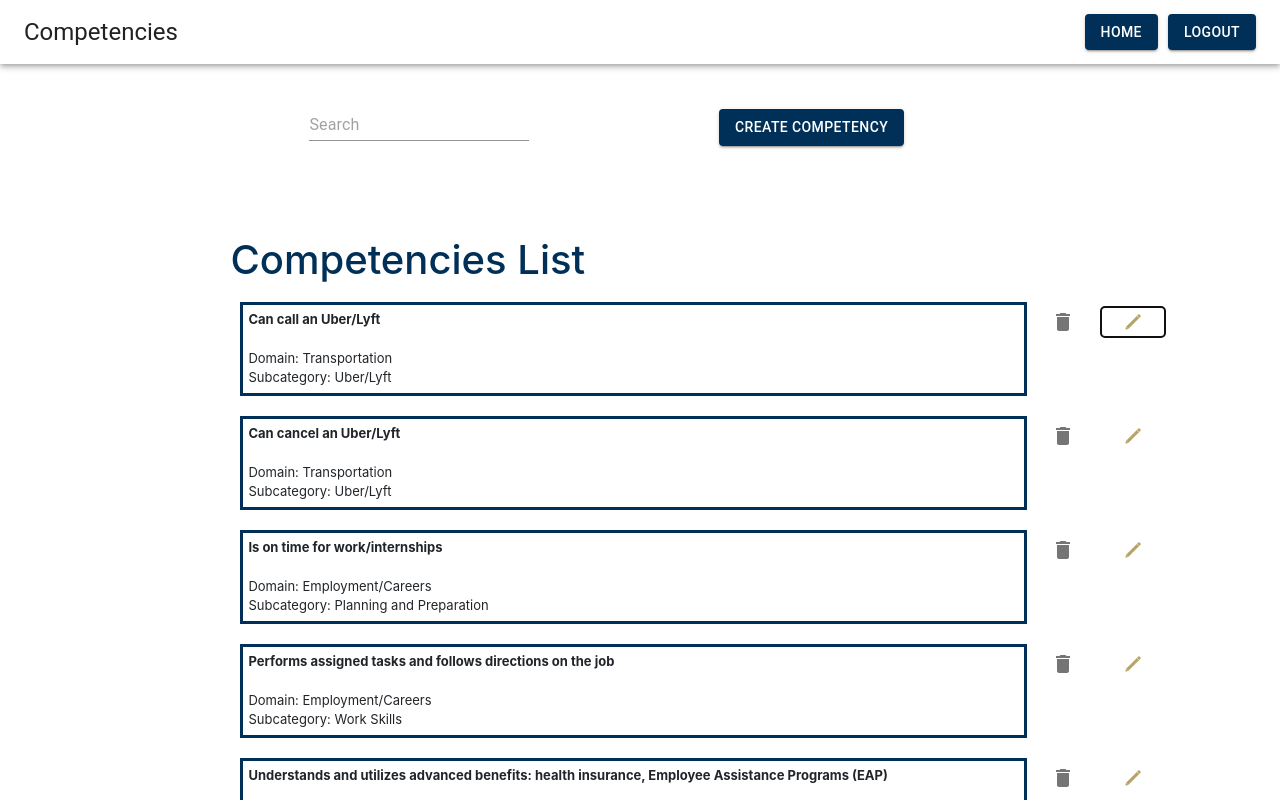
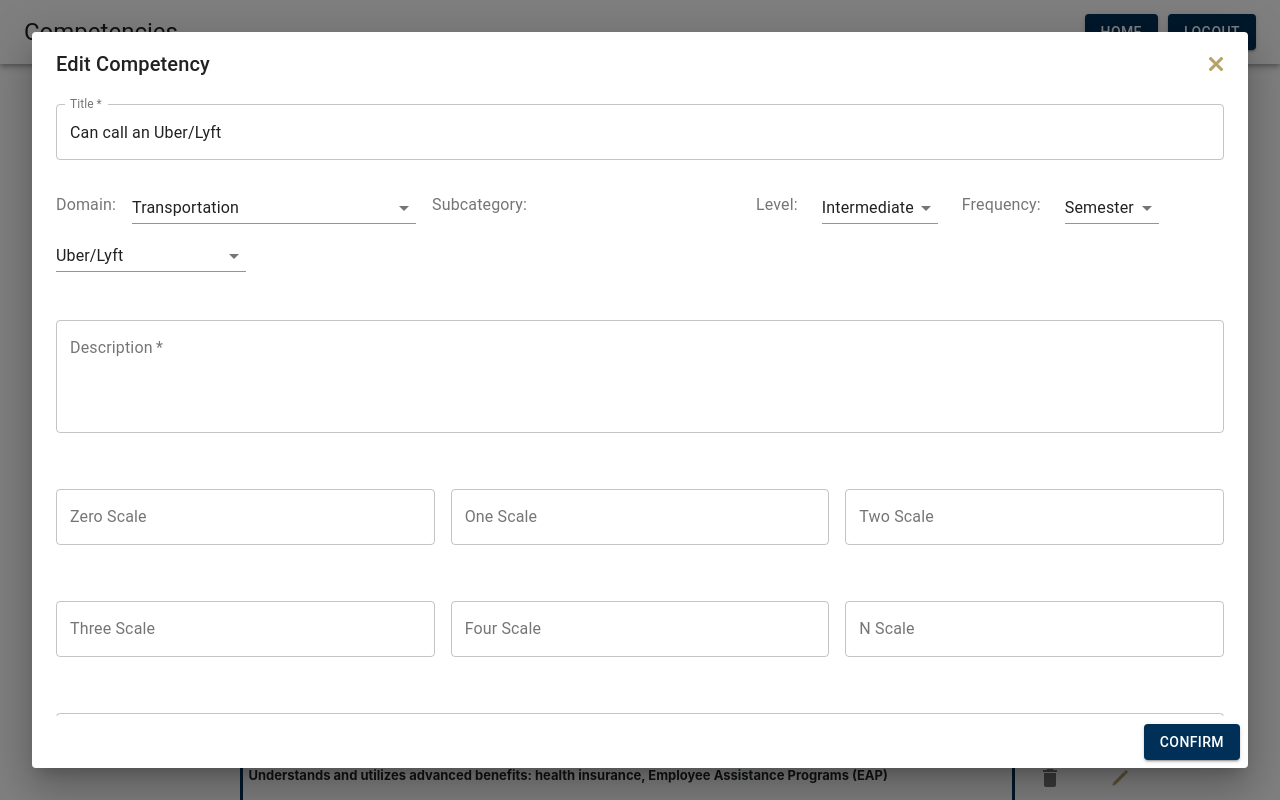
Before and after one commit to Excel-Tracker-Team-9302/excel-tracker, a React (Create React App) app in the folder excel-tracker-application/: page /competencies in a window 1280 px wide. Both pictures are taken after a click on the button 1132 px from the left and 321 px from the top of the page. Shown: the top 800 px of the page. Built offline with nearby package versions, Linux system fonts and the light colour scheme.

Commit message:
Add edit competency functionality

```diff
--- a/excel-tracker-application/src/components/Common/CreateCompetencyButton.js
+++ b/excel-tracker-application/src/components/Common/CreateCompetencyButton.js
@@ -11,6 +11,8 @@ import Select from '@material-ui/core/Select';
 import CompetencyServices from '../../services/CompetencyServices';
 import Grid from '@material-ui/core/Grid';
 import { FormLabel } from '@material-ui/core';
+import EditBtn from './../../assets/images/Edit.png';
+import ComptencyServices from '../../services/CompetencyServices';
 
 /**
  * Pop-up button used to create a program competency
@@ -26,8 +28,34 @@ class CreateCompetencyButton extends React.Component {
     let competencyLevels = CompetencyServices.getCompetencyLevels();
     let competencyFrequencies = CompetencyServices.getEvaluationFrequencies();
     let competencyDomains = CompetencyServices.getCompetencyDomains();
+
+    if (this.props.id) {
+      let competency = ComptencyServices.getCompetencyById(this.props.id)
+      let competencySubcategories = CompetencyServices.getCompetencySubCategories(competency.domain)
+      console.log("COMP", competency)
+      this.setState({
+        level: competency.difficulty,
+        description: competency.description,
+        frequency: competency.frequency,
+        title: competency.title,
+        domain: competency.domain,
+        subcategory: competency.subcategory,
+        details: competency.details,
+        zeroScale: competency.zeroScale,
+        oneScale: competency.oneScale,
+        twoScale: competency.twoScale,
+        threeScale: competency.threeScale,
+        fourScale: competency.fourScale,
+        NScale: competency.NScale,
+
+        levels: competencyLevels,
+        frequencies: competencyFrequencies,
+        domains: competencyDomains,
+        subcategories: competencySubcategories
+      })
+      console.log("STATE", this.state)
+    } else {
       let competencySubcategories = CompetencyServices.getCompetencySubCategories(this.state.domain)
-
       this.setState({
         levels: competencyLevels,
         frequencies: competencyFrequencies,
@@ -35,27 +63,28 @@ class CreateCompetencyButton extends React.Component {
         subcategories: competencySubcategories
       })
     }
+  }
+
 
   constructor(props) {
     super(props);
 
-    let competency = props.competency
+    this.state = {
+      level: '',
+      description: '',
+      frequency: '',
+      title: '',
+      domain: 'Transportation',
+      subcategory: '',
+      details: '',
 
-    this.state = {
-      level: competency.level,
-      description: competency.description,
-      frequency: competency.frequency,
-      title: competency.title,
-      domain: competency.domain,
-      subcategory: competency.subcategory,
-      details: competency.details,
+      zeroScale: '',
+      oneScale: '',
+      twoScale: '',
+      threeScale: '',
+      fourScale: '',
+      NScale: '',
 
-      zeroScale: competency.zeroScale,
-      oneScale: competency.oneScale,
-      twoScale: competency.twoScale,
-      threeScale: competency.threeScale,
-      fourScale: competency.fourScale,
-      NScale: competency.NScale,
 
       subcategories: [],
       levels: [],
@@ -281,14 +310,28 @@ class CreateCompetencyButton extends React.Component {
     return subcategories
   }
 
+  renderButton() {
+    if (this.props.id || this.props.id == 0) {
+      return (<div classname="cardStyle" style={{ height: '50%', maxWidth: '5%', margin: '1.9vh 8vw 1vh 0.1vw' }}>
+        <Button onClick={this.openWindow} size='small'>
+          <img src={EditBtn} width="22vw" height="50%" />
+        </Button>
+      </div>)
+    } else {
+      return (<Button variant='contained' onClick={this.openWindow} color='secondary'>{this.props.buttonTitle}</Button>)
+    }
+  }
+
   render() {
+    console.log(this.state)
     return (
       <div>
-        <Button variant='contained' onClick={this.openWindow} color='secondary'>{this.props.buttonTitle}</Button>
+
+        {this.renderButton()}
         <Dialog maxWidth='lg' fullWidth={true} open={this.state.open} onClose={this.closeWindow}>
           <div style={{ display: 'flex', flexDirection: 'row' }}>
             <div style={{ flex: 1 }}>
-              <DialogTitle>Create/Edit Competency</DialogTitle>
+              <DialogTitle>{this.props.title}</DialogTitle>
             </div>
 
             <Button onClick={this.closeWindow} size='small'>
@@ -296,7 +339,7 @@ class CreateCompetencyButton extends React.Component {
             </Button>
           </div>
           <DialogContent>
-            <div style={{flex: 1}}>
+            <div style={{ flex: 1 }}>
 
 
               <Grid container spacing={4}>
@@ -509,7 +552,7 @@ class CreateCompetencyButton extends React.Component {
           </DialogContent>
           <DialogActions>
             <Button variant='contained' onClick={this.handleSubmit} color="secondary">
-              Create
+              {this.props.buttonTitle}
             </Button>
           </DialogActions>
         </Dialog>
@@ -519,23 +562,6 @@ class CreateCompetencyButton extends React.Component {
 }
 
 CreateCompetencyButton.defaultProps = {
-  competency: {
-    level: '',
-    description: '',
-    frequency: '',
-    title: '',
-    domain: 'Transportation',
-    subcategory: '',
-    details: '',
-
-    zeroScale: '',
-    oneScale: '',
-    twoScale: '',
-    threeScale: '',
-    fourScale: '',
-    NScale: '',
-
-  },
 
   buttonTitle: 'Create Competency'
 }
--- a/excel-tracker-application/src/components/Competencies.js
+++ b/excel-tracker-application/src/components/Competencies.js
@@ -58,7 +58,7 @@ class Competencies extends React.Component {
         </div>
 
         <div className ="col">
-            <CreateCompetencyButton />
+            <CreateCompetencyButton buttonTitle="Create" title="Create Competency"/>
           </div>
 
         </div>
--- a/excel-tracker-application/src/components/Competencies/CompetenciesList.js
+++ b/excel-tracker-application/src/components/Competencies/CompetenciesList.js
@@ -1,14 +1,14 @@
 import React from 'react';
 import CompetencyCard from './CompetencyCard';
 import DeleteButton from '../TrackingLocations/DeleteButton';
-import EditButton from '../TrackingLocations/EditButton';
+import CreateCompetencyButton from '../Common/CreateCompetencyButton';
 
 
 const CompetenciesList = ({Competencies, prop}) => {
     return(
         <div>
             {
-            Competencies.map((Competencie, i) => {
+            Competencies.map((Competency, i) => {
                 return(
                     <div className="side-by-side-icons">
                     <CompetencyCard
@@ -18,7 +18,7 @@ const CompetenciesList = ({Competencies, prop}) => {
                         prop = {prop}
                     />
                     <DeleteButton></DeleteButton>
-                    <EditButton></EditButton>
+                    <CreateCompetencyButton buttonTitle="Confirm" title="Edit Competency" id={Competencies[i].id} />
         </div>
                 );
             })
--- a/excel-tracker-application/src/services/CompetencyServices.js
+++ b/excel-tracker-application/src/services/CompetencyServices.js
@@ -32,6 +32,10 @@ const ComptencyServices = {
     return dummyData.competencies
   },
 
+  getCompetencyById: function(id) {
+    return dummyData.competencies.find((competency) => competency.id == id)
+  },
+
   createCompetency: function(competency) {
     return true
   }
--- a/excel-tracker-application/src/services/DummyData.js
+++ b/excel-tracker-application/src/services/DummyData.js
@@ -5,72 +5,72 @@ const dummyData = {
       title: "Can call an Uber/Lyft",
       domain: "Transportation",
       subcategory: "Uber/Lyft",
-      difficulty: "I",
-      frequency: "Sem",
+      difficulty: "Intermediate",
+      frequency: "Semester",
       id: 1
     },
     {
       title: "Can cancel an Uber/Lyft",
       domain: "Transportation",
       subcategory: "Uber/Lyft",
-      difficulty: "A",
-      frequency: "Sem",
+      difficulty: "Advanced",
+      frequency: "Semester",
       id: 2
     },
     {
       title: "Is on time for work/internships",
       domain: "Employment/Careers",
       subcategory: "Planning and Preparation",
-      difficulty: "I",
-      frequency: "Mnth",
+      difficulty: "Intermediate",
+      frequency: "Month",
       id: 3
     },
     {
       title: "Performs assigned tasks and follows directions on the job",
       domain: "Employment/Careers",
       subcategory: "Work Skills",
-      difficulty: "I",
-      frequency: "Sem",
+      difficulty: "Intermediate",
+      frequency: "Semester",
       id:4
     },
     {
       title: "Understands and utilizes advanced benefits: health insurance, Employee Assistance Programs (EAP)",
       domain: "Employment/Careers",
       subcategory: "Work Skills",
-      difficulty: "E",
-      frequency: "Yr",
+      difficulty: "Expert",
+      frequency: "Year",
       id: 5
     },
     {
       title: "Addresses bullying through effective communication by discussing the situation with others, or asking for help if needed",
       domain: "Social and Leadership Development",
       subcategory: "General Social Skills",
-      difficulty: "A",
-      frequency: "Sem",
+      difficulty: "Advanced",
+      frequency: "Semester",
       id: 6
     },
     {
       title: "Presents clean, neat and appropriate attire / uniform ",
       domain: "Employment/Careers",
       subcategory: "Hygiene & Physical Presentation",
-      difficulty: "B",
-      frequency: "Sem",
+      difficulty: "Beginner",
+      frequency: "Semester",
       id: 7
     },
     {
       title: "Displays good hygiene and grooming: Including body, hair, nails, teeth",
       domain: "Employment/Careers",
       subcategory: "Hygiene & Physical Presentation",
-      difficulty: "B",
-      frequency: "Sem",
+      difficulty: "Beginner",
+      frequency: "Semester",
       id: 8
     },
     {
       title: "Utilizes and records an appropriate voicemail message",
       domain: "Employment/Careers",
       subcategory: "Job Search Skills (to get the job)",
-      difficulty: "I",
-      frequency: "Sem",
+      difficulty: "Intermediate",
+      frequency: "Semester",
       id: 9
     }
   ],
```
Lines whose indentation alone changed are shown as unchanged.
